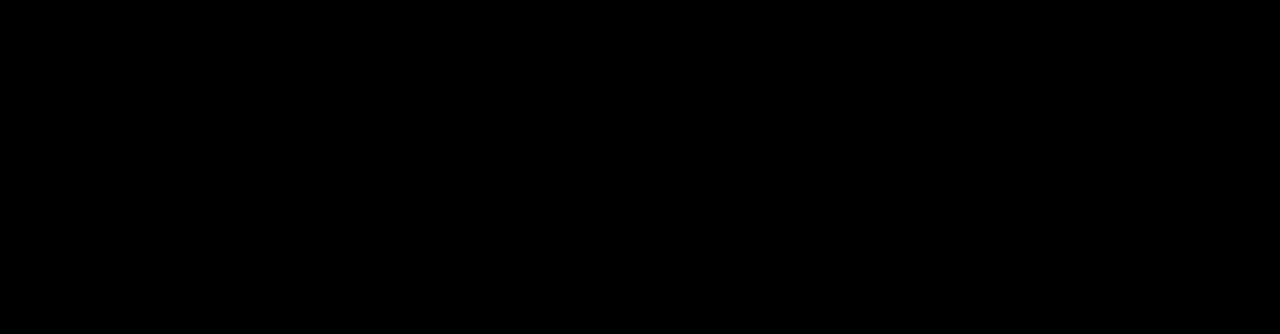
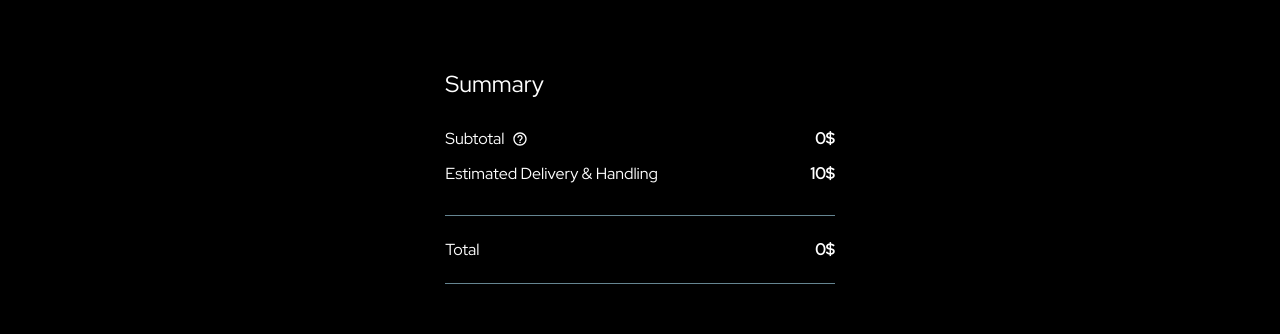
Before and after one commit to hvhoa2001/DATN, a React (Vite) app: page /member-checkout in a window 1280 px wide. Before the commit this address had no page. Shown: the part 223-557 px from the top of the page. Built offline with nearby package versions, Linux system fonts and the light colour scheme; no server answers.

Commit message:
checkout

```diff
--- a/src/routes.tsx
+++ b/src/routes.tsx
@@ -8,6 +8,7 @@
 const Login = React.lazy(() => import("./views/Login"));
 const ProductsPage = React.lazy(() => import("./views/Product"));
 const ProductDetail = React.lazy(() => import("./views/Product/Detail"));
+const MemberCheckout = React.lazy(() => import("./views/MemberCheckout/"));
 
 export default function RouterUrl() {
   return useRoutes([
@@ -20,6 +21,7 @@
         { path: "products", element: <ProductsPage /> },
         { path: "products/:productId", element: <ProductDetail /> },
         { path: "/favorite", element: <FavoritesPage /> },
+        { path: "/member-checkout", element: <MemberCheckout /> },
       ],
     },
     { path: "login", element: <Login /> },
--- a/src/views/Cart/index.tsx
+++ b/src/views/Cart/index.tsx
@@ -2,6 +2,7 @@
 import { getCartItems } from "@datn/redux/slices/common/fetchFunction";
 import {
   Box,
+  Button,
   Container,
   Divider,
   Grid2,
@@ -47,8 +48,12 @@
         }}
       >
         {status === "SUCCESS" && data && data.length > 0 && (
-          <Grid2 container spacing={3} sx={{ width: "100%" }}>
-            <Grid2 size={{ xs: 12, sm: 7 }}>
+          <Grid2
+            container
+            spacing={4}
+            sx={{ width: "100%", justifyContent: "center" }}
+          >
+            <Grid2 size={{ xs: 12, sm: 6 }}>
               <Typography variant="h3" mb={4}>
                 Bag
               </Typography>
@@ -68,7 +73,7 @@
                 );
               })}
             </Grid2>
-            <Grid2 size={{ xs: 12, sm: 5 }}>
+            <Grid2 size={{ xs: 12, sm: 4 }}>
               <Typography variant="h3" mb={4}>
                 Summary
               </Typography>
@@ -125,6 +130,13 @@
                 </Typography>
               </Box>
               <Divider />
+              <Button
+                variant="contained"
+                sx={{ borderRadius: "30px", mt: 6, height: "56px" }}
+                fullWidth
+              >
+                Member Checkout
+              </Button>
             </Grid2>
           </Grid2>
         )}
@@ -137,13 +149,13 @@
 function Nodata() {
   return (
     <Grid2 container spacing={3} sx={{ width: "100%" }}>
-      <Grid2 size={{ xs: 12, sm: 7 }}>
+      <Grid2 size={{ xs: 12, sm: 6 }}>
         <Typography variant="h3" mb={4}>
           Bag
         </Typography>
         <Typography variant="body1">There are no items in your bag.</Typography>
       </Grid2>
-      <Grid2 size={{ xs: 12, sm: 5 }}>
+      <Grid2 size={{ xs: 12, sm: 4 }}>
         <Typography variant="h3" mb={4}>
           Summary
         </Typography>
@@ -198,6 +210,14 @@
           </Typography>
         </Box>
         <Divider />
+        <Button
+          variant="contained"
+          sx={{ borderRadius: "30px", mt: 6, height: "56px" }}
+          fullWidth
+          disabled
+        >
+          Member Checkout
+        </Button>
       </Grid2>
     </Grid2>
   );
--- /dev/null
+++ b/src/views/MemberCheckout/DeliveryForm.tsx
@@ -0,0 +1 @@
+export default function DeliveryForm() {}
--- /dev/null
+++ b/src/views/MemberCheckout/OrderSummary.tsx
@@ -0,0 +1,81 @@
+import { Box, Divider, Tooltip, Typography } from "@mui/material";
+import HelpOutlineIcon from "@mui/icons-material/HelpOutline";
+import { useMemo, useState } from "react";
+import { useCommonDataSelector } from "@datn/redux/hook";
+
+export default function OrderSummary() {
+  const [fee, setFee] = useState<number>(10);
+  const { data } = useCommonDataSelector().cart;
+
+  const subTotal = useMemo(() => {
+    return data?.reduce((sum, item) => sum + item.quantity * item.price, 0);
+  }, [data]);
+
+  const total = useMemo(() => {
+    if (!subTotal) return 0;
+    if (subTotal < 200) {
+      setFee(10);
+    } else {
+      setFee(0);
+    }
+    return subTotal + fee;
+  }, [subTotal, fee]);
+  return (
+    <Box>
+      <Typography variant="h3" mb={4}>
+        Summary
+      </Typography>
+      <Box
+        sx={{
+          display: "flex",
+          justifyContent: "space-between",
+          alignItems: "center",
+          mb: 2,
+        }}
+      >
+        <Box sx={{ display: "flex", alignItems: "center" }}>
+          <Typography variant="body1" mr={1}>
+            Subtotal
+          </Typography>
+          <Tooltip
+            title="The subtotal reflects the total price of your order, including taxes, before any applicable discounts. It does not include delivery costs and international transaction fees."
+            placement="bottom"
+          >
+            <HelpOutlineIcon fontSize="small" />
+          </Tooltip>
+        </Box>
+        <Typography variant="body1" fontWeight={600}>
+          {subTotal}$
+        </Typography>
+      </Box>
+      <Box
+        sx={{
+          display: "flex",
+          alignItems: "center",
+          justifyContent: "space-between",
+          mb: 4,
+        }}
+      >
+        <Typography variant="body1">Estimated Delivery & Handling</Typography>
+        <Typography variant="body1" fontWeight={600}>
+          {`${fee == 0 ? "Free" : `${fee}$`}`}
+        </Typography>
+      </Box>
+      <Divider />
+      <Box
+        sx={{
+          display: "flex",
+          alignItems: "center",
+          justifyContent: "space-between",
+          my: 3,
+        }}
+      >
+        <Typography variant="body1">Total</Typography>
+        <Typography variant="body1" fontWeight={600}>
+          {total}$
+        </Typography>
+      </Box>
+      <Divider />
+    </Box>
+  );
+}
--- /dev/null
+++ b/src/views/MemberCheckout/index.tsx
@@ -0,0 +1,28 @@
+import { Box, Container, Grid2 } from "@mui/material";
+import OrderSummary from "./OrderSummary";
+
+export default function MemberCheckout() {
+  return (
+    <Box component="section">
+      <Container
+        sx={{
+          display: "flex",
+          alignItems: "center",
+          justifyContent: "center",
+          minHeight: "100vh",
+          py: 10,
+        }}
+      >
+        <Grid2
+          container
+          spacing={4}
+          sx={{ width: "100%", justifyContent: "center" }}
+        >
+          <Grid2 size={{ xs: 12, sm: 4 }}>
+            <OrderSummary />
+          </Grid2>
+        </Grid2>
+      </Container>
+    </Box>
+  );
+}
--- a/src/views/Product/index.tsx
+++ b/src/views/Product/index.tsx
@@ -21,7 +21,7 @@
 }
 
 function ProductComponent() {
-  const { commonData } = useProductContext();
+  const { commonData, selectedVariant } = useProductContext();
   const detailData = useMemo(() => {
     return commonData?.map((item) => ({
       productId: item.productId,
```
